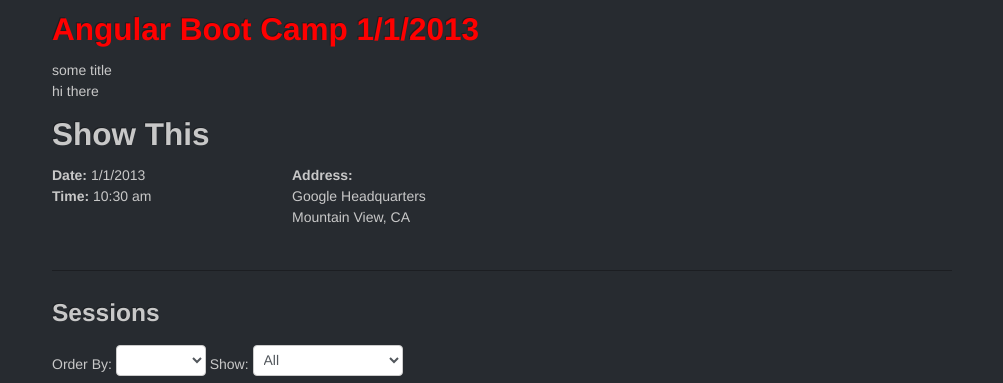
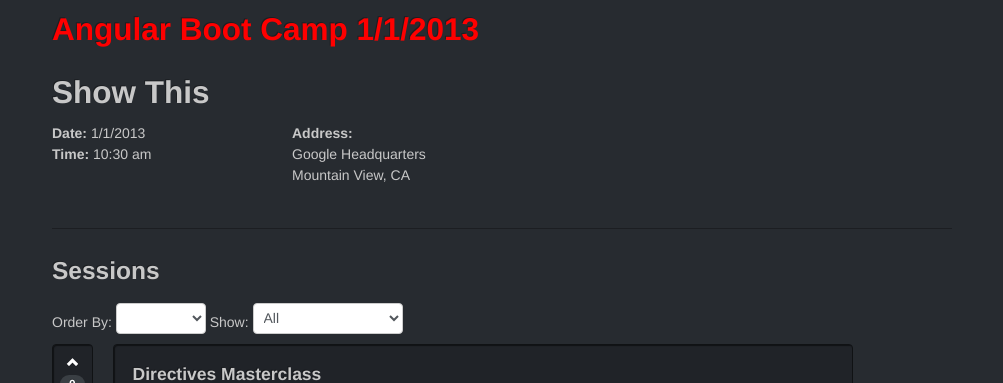
Before and after one commit to payne/DemoApp, a website: page docs/EventDetails.html in a window 1280 px wide. Shown: the part 351-734 px from the top of the page, without its empty margins (138-1141 px from the left). Drawn offline with Linux system fonts and the light colour scheme.

Commit message:
Removed snippet HTML safe & unsafe demo

```diff
--- a/docs/EventDetails.html
+++ b/docs/EventDetails.html
@@ -24,9 +24,6 @@
                 <h2 ng-style="mystyle" ng-bind-template="{{event.name}} {{event.date}}"></h2>
             </div>
         </div>
-
-        <div ng-bind-html-unsafe="snippet">some title</div>
-        <div ng-bind-html="snippet">some title</div>
 
         <h2 ng-show="boolValue">Show This</h2>
         <h2 ng-hide="boolValue">Hide This</h2>
```
Also changed, not shown: docs/js/services/EventData.js (added).
